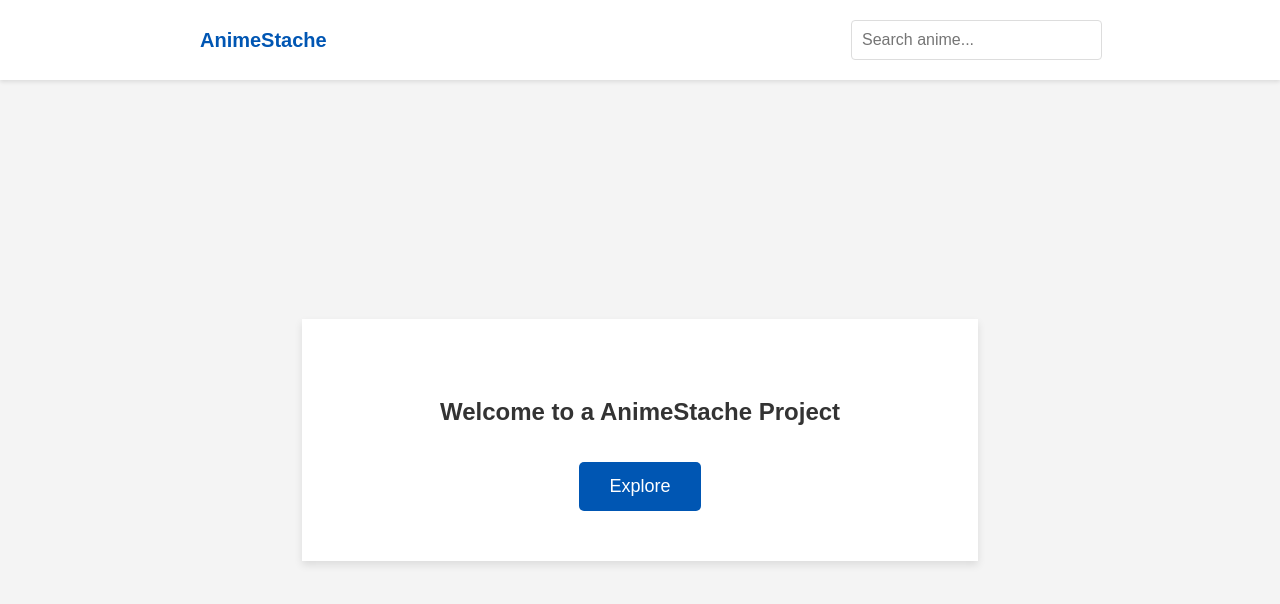
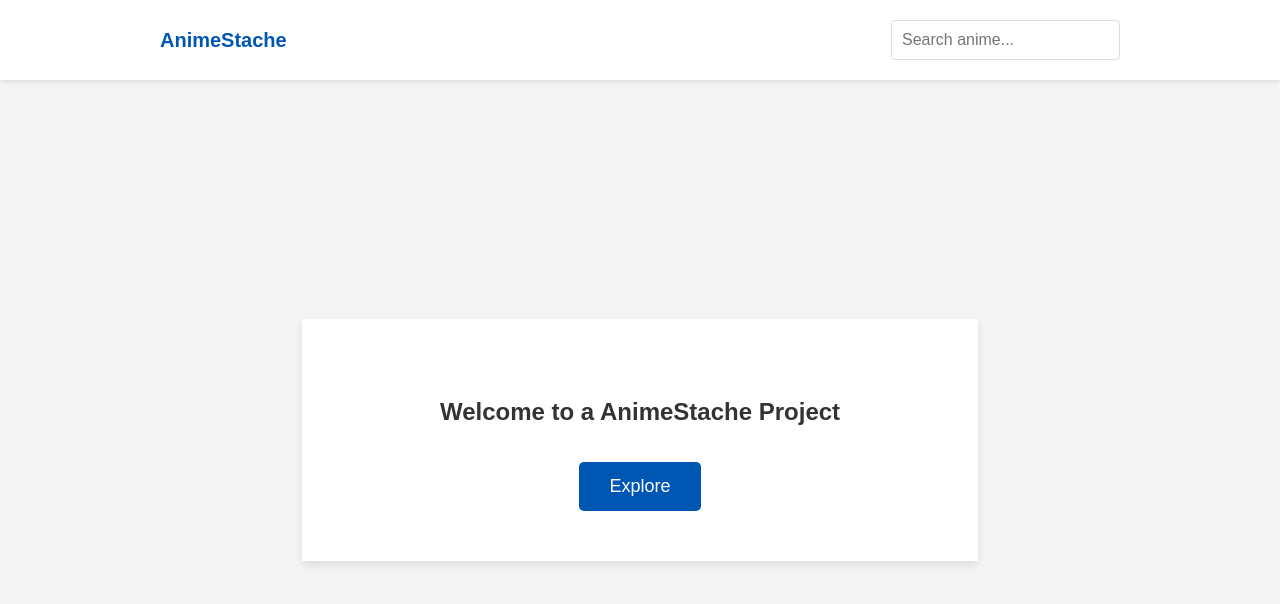
Before and after one commit to deludd/SecretStacheTest, a Gatsby site: page / in a window 1280 px wide. Built offline with nearby package versions, Linux system fonts and the light colour scheme; Gatsby itself is replaced by a stand-in of ours.

Commit message:
Adjust new margins

```diff
--- a/src/styles/HeaderStyles.js
+++ b/src/styles/HeaderStyles.js
@@ -26,17 +26,11 @@ export const NavList = styled.nav`
 `;
 
 export const NavItem = styled.div`
-  margin-right: 40px;
+
   position: relative;
-
-  @media (max-width: 768px) {
-    margin: 0 20px;
-
-  }
 `;
 
 export const Logo = styled.h6`
-  margin-left: 40px;
   font-size: 20px;
   color: #0056b3;
 
@@ -50,7 +44,6 @@ export const Logo = styled.h6`
 `;
 
 export const SearchInput = styled.input`
-  width: 100%;
   padding: 10px;
   border: 1px solid #ddd;
   border-radius: 4px;
@@ -60,6 +53,10 @@ export const SearchInput = styled.input`
   &:focus {
     border-color: #aaa;
     outline: none;
+  }
+
+  @media (max-width: 768px) {
+    margin-left: 20px;
   }
 `;
 
@@ -84,6 +81,10 @@ export const SearchResults = styled.div`
 
 export const SearchLink = styled(Link)`
   color: #333;
+
+  @media (max-width: 768px) {
+    margin-right: 20px;
+  }
 `;
 
 export const SearchResultItem = styled.div`
```
